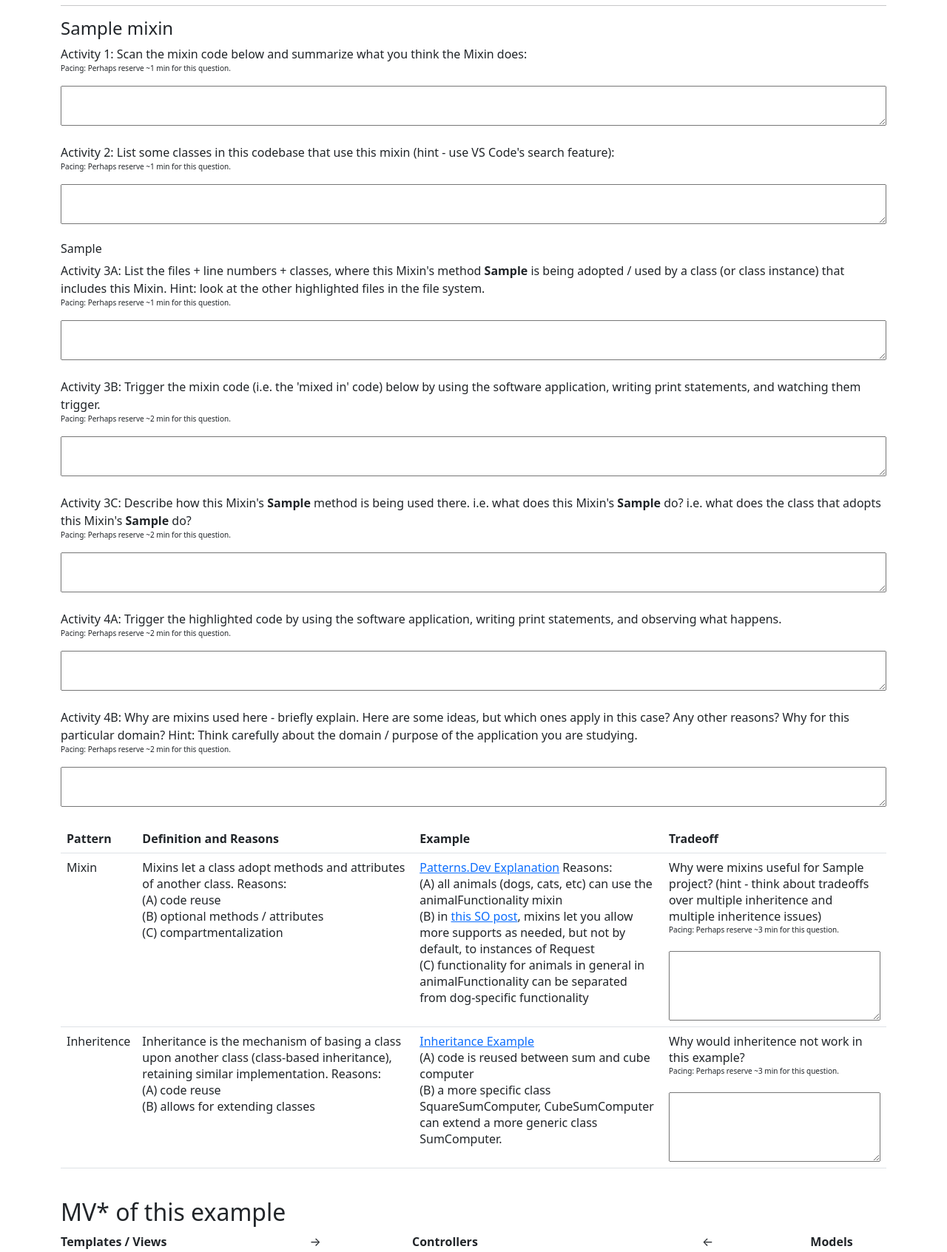
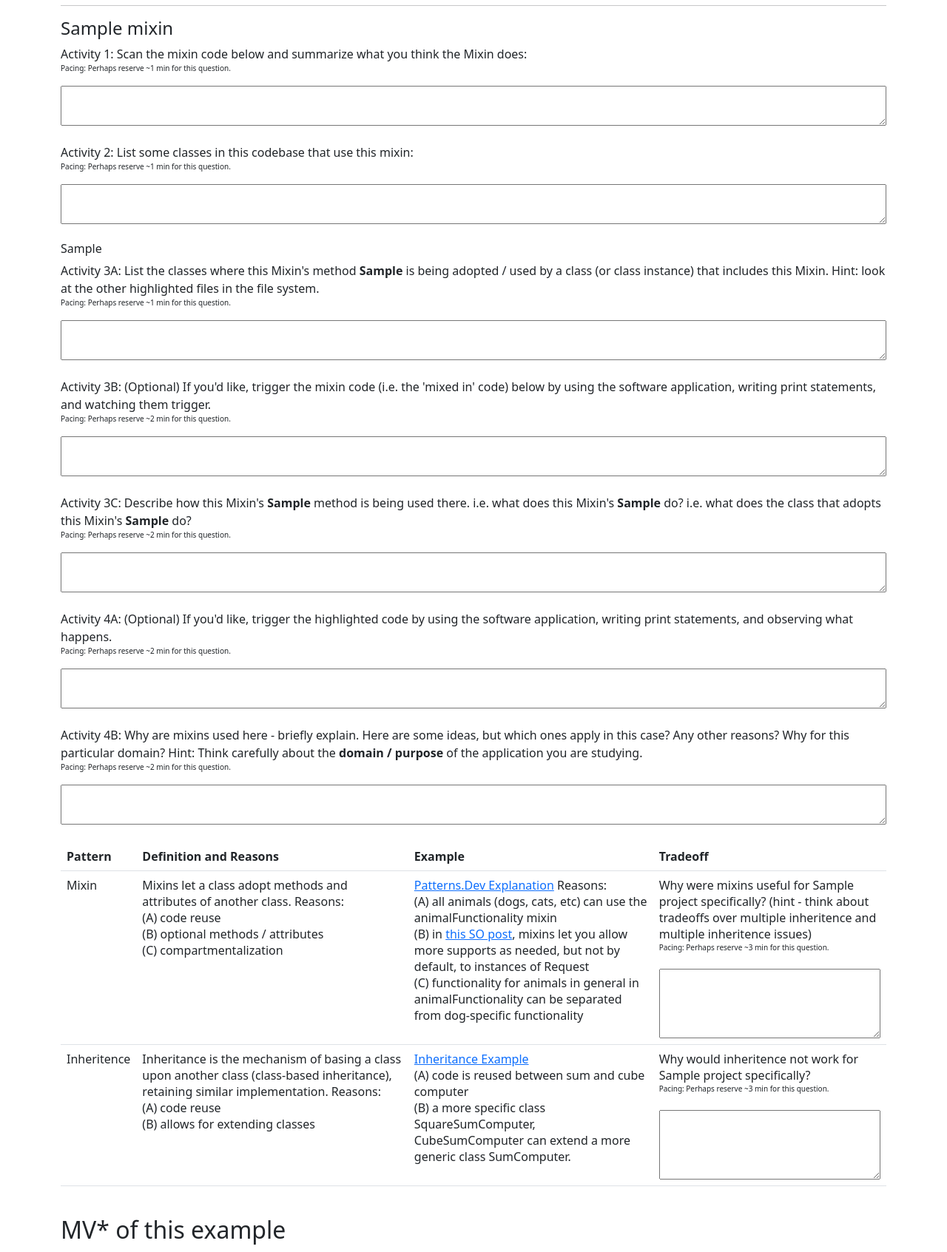
Before and after one commit to ld-rale/rale-modules, a Django app: template raleweb/templates/ralemodules/exercises.html in a window 1280 px wide. Shown: the part 223-1916 px from the top of the page at 74% size. Run offline with Django 3.2, Linux system fonts and the light colour scheme; the template is opened without the code that fills it: most values are stand-ins (such as "Sample title", 1, 10 or a date in 2020).

Commit message:
made specific to domain recommendation clear

```diff
--- a/raleweb/templates/ralemodules/exercises.html
+++ b/raleweb/templates/ralemodules/exercises.html
@@ -48,19 +48,19 @@
                             </p>
                             <textarea rows="2" style="width: 100%; max-width: 100%;"></textarea>
                             <br><br>
-                            <p id="mixin-{{mixin}}-a2">Activity 2: List some classes in this codebase that use this mixin (hint - use VS Code's search feature):
+                            <p id="mixin-{{mixin}}-a2">Activity 2: List some classes in this codebase that use this mixin:
                                 <br><span style="font-size: 10px;">Pacing: Perhaps reserve ~1 min for this question.</span>
                             </p>
                             <textarea rows="2" style="width: 100%; max-width: 100%;"></textarea>
                             <br><br>
                             {% for prop_method in details.prop_methods%}
                                 <h6 id="mixin-{{mixin}}-{{prop_method}}-3a">{{prop_method}}</h6>
-                                <p>Activity 3A: List the files + line numbers + classes, where this Mixin's method <b>{{prop_method}}</b> is being adopted / used by a class (or class instance) that includes this Mixin. Hint: look at the other highlighted files in the file system.
+                                <p>Activity 3A: List the classes where this Mixin's method <b>{{prop_method}}</b> is being adopted / used by a class (or class instance) that includes this Mixin. Hint: look at the other highlighted files in the file system.
                                     <br><span style="font-size: 10px;">Pacing: Perhaps reserve ~1 min for this question.</span>
                                 </p>
                                 <textarea rows="2" style="width: 100%; max-width: 100%;"></textarea>
                                 <br><br>
-                                <p id="mixin-{{mixin}}-{{prop_method}}-3b">Activity 3B: Trigger the mixin code (i.e. the 'mixed in' code) below by using the software application, writing print statements, and watching them trigger.
+                                <p id="mixin-{{mixin}}-{{prop_method}}-3b">Activity 3B: (Optional) If you'd like, trigger the mixin code (i.e. the 'mixed in' code) below by using the software application, writing print statements, and watching them trigger.
                                     <br><span style="font-size: 10px;">Pacing: Perhaps reserve ~2 min for this question.</span>
                                 </p>
                                 <textarea rows="2" style="width: 100%; max-width: 100%;"></textarea>
@@ -70,12 +70,12 @@
                                 </p>
                                 <textarea rows="2" style="width: 100%; max-width: 100%;"></textarea>
                                 <br><br>
-                                <p id="mixin-{{mixin}}-{{prop_method}}-4a">Activity 4A: Trigger the highlighted code by using the software application, writing print statements, and observing what happens.
+                                <p id="mixin-{{mixin}}-{{prop_method}}-4a">Activity 4A: (Optional) If you'd like, trigger the highlighted code by using the software application, writing print statements, and observing what happens.
                                     <br><span style="font-size: 10px;">Pacing: Perhaps reserve ~2 min for this question.</span>
                                 </p>
                                 <textarea rows="2" style="width: 100%; max-width: 100%;"></textarea>
                                 <br><br>
-                                <p id="mixin-{{mixin}}-{{prop_method}}-4b">Activity 4B: Why are mixins used here - briefly explain. Here are some ideas, but which ones apply in this case? Any other reasons? Why for this particular domain? Hint: Think carefully about the domain / purpose of the application you are studying.
+                                <p id="mixin-{{mixin}}-{{prop_method}}-4b">Activity 4B: Why are mixins used here - briefly explain. Here are some ideas, but which ones apply in this case? Any other reasons? Why for this particular domain? Hint: Think carefully about the <b>domain / purpose</b> of the application you are studying.
                                     <br><span style="font-size: 10px;">Pacing: Perhaps reserve ~2 min for this question.</span>
                                 </p>
                                 <textarea rows="2" style="width: 100%; max-width: 100%;"></textarea>
@@ -94,7 +94,7 @@
                                 <td>Mixins let a class adopt methods and attributes of another class. Reasons: <br>(A) code reuse <br>(B) optional methods / attributes <br>(C) compartmentalization</td>
                                 <td><a href="https://www.patterns.dev/posts/mixin-pattern/" target="_blank">Patterns.Dev Explanation</a> Reasons: <br>(A) all animals (dogs, cats, etc) can use the animalFunctionality mixin <br>(B) in <a href="https://stackoverflow.com/a/547714/1194050" target="_blank">this SO post</a>, mixins let you allow more supports as needed, but not by default, to instances of Request <br>(C) functionality for animals in general in animalFunctionality can be separated from dog-specific functionality</td>
                                 <td>
-                                    Why were mixins useful for {{dp.project}}? (hint - think about tradeoffs over multiple inheritence and multiple inheritence issues)
+                                    Why were mixins useful for {{dp.project}} specifically? (hint - think about tradeoffs over multiple inheritence and multiple inheritence issues)
                                     <br><span style="font-size: 10px;">Pacing: Perhaps reserve ~3 min for this question.</span>
                                     <br><br>
                                     <textarea rows="4" style="width: 100%; max-width: 100%;"></textarea>
@@ -105,7 +105,7 @@
                                 <td>Inheritance is the mechanism of basing a class upon another class (class-based inheritance), retaining similar implementation. Reasons:<br>(A) code reuse<br>(B) allows for extending classes</td>
                                 <td><a href="https://en.wikipedia.org/wiki/Inheritance_(object-oriented_programming)#Code_reuse" target="_blank">Inheritance Example</a><br>(A) code is reused between sum and cube computer<br>(B) a more specific class SquareSumComputer, CubeSumComputer can extend a more generic class SumComputer.</td>
                                 <td>
-                                    Why would inheritence not work in this example?
+                                    Why would inheritence not work for {{dp.project}} specifically?
                                     <br><span style="font-size: 10px;">Pacing: Perhaps reserve ~3 min for this question.</span>
                                     <br><br>
                                     <textarea rows="4" style="width: 100%; max-width: 100%;"></textarea>
```
Also changed, not shown: src/extension.ts (+3 -3 lines), out/dp.csv, out/extension.js, 1 other file.
